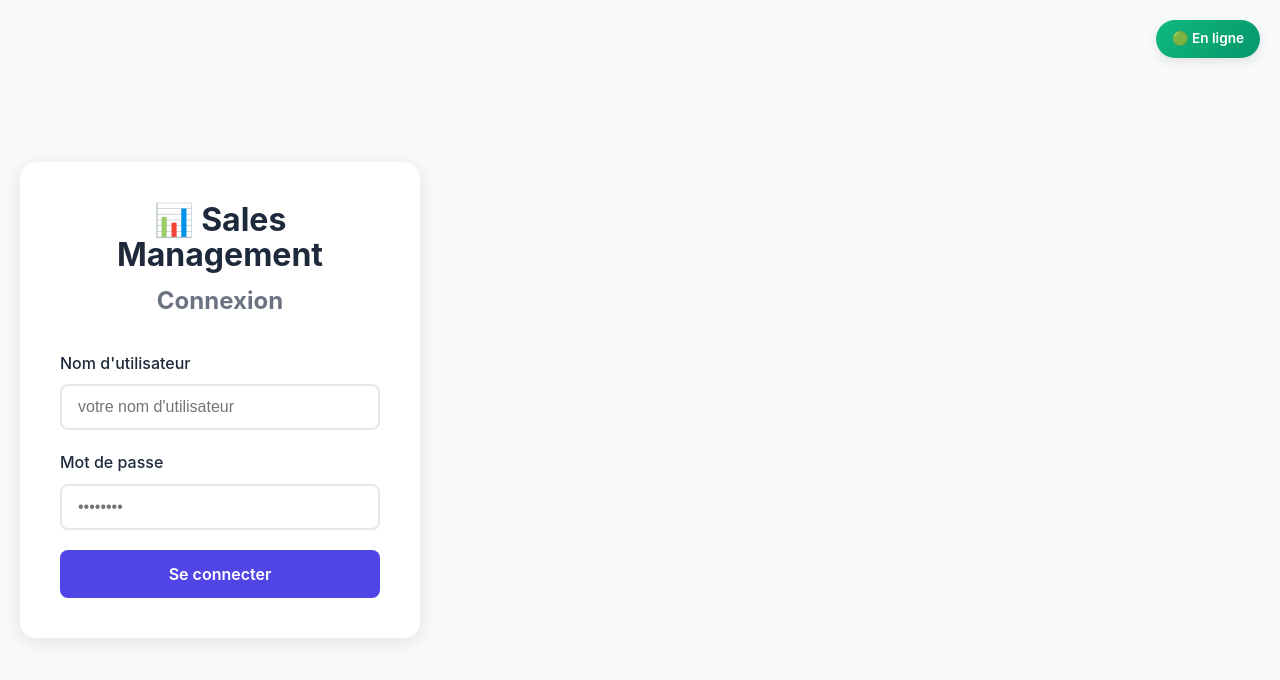
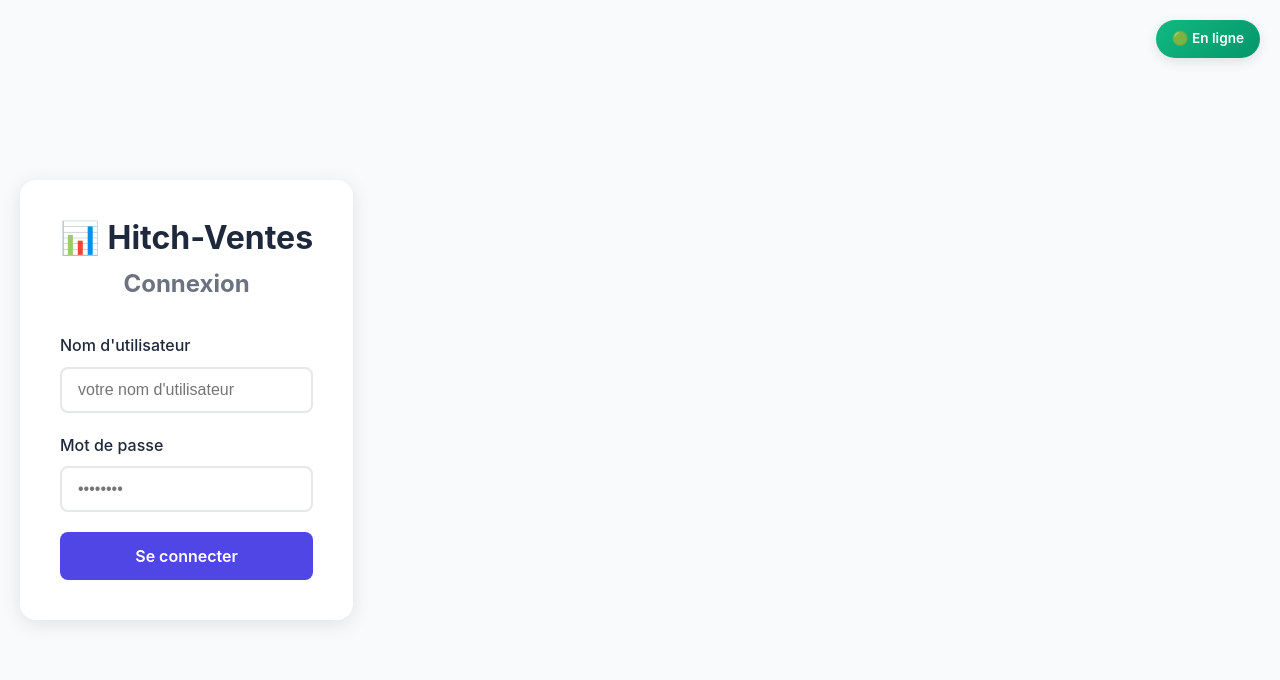
Before and after one commit to amparachrist-beep/gestion_ventes_frontend, a React app: page /login in a window 1280 px wide. Shown: the top 680 px of the page. Built offline with nearby package versions, Linux system fonts and the light colour scheme; no server answers; the HTML template or start-up script is replaced by a standard one.

Commit message:
refactor(Login): update serializers logic and validations

```diff
--- a/src/components/Login.jsx
+++ b/src/components/Login.jsx
@@ -32,7 +32,7 @@ export default function Login() {
   return (
     <div className="auth-container">
       <div className="auth-card">
-        <h1>📊 Sales Management</h1>
+        <h1>📊 Hitch-Ventes</h1>
         <h2>Connexion</h2>
 
         {error && <div className="error-message">{error}</div>} {/* Affichage de l'erreur */}
```
